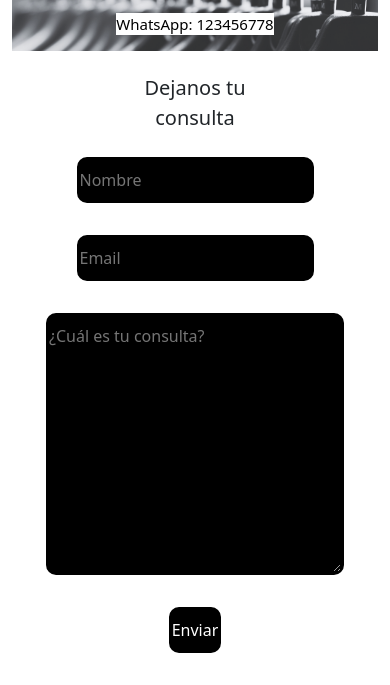
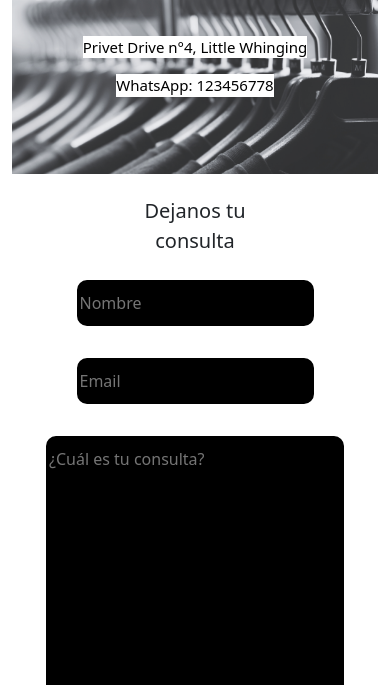
Before and after one commit to marimza/el-armario, a plain HTML site: page Secciones/contacto.html in a window 390 px wide. Shown: the part 82-767 px from the top of the page. Drawn offline with nearby package versions, Linux system fonts and the light colour scheme.

Commit message:
contacto1923

```diff
--- a/styles/style.css
+++ b/styles/style.css
@@ -170,7 +170,9 @@ footer {
     border-radius: 5px;
 
 }
-
+body {
+    overflow-x: hidden;
+}
 /* MEDIA QUERY */
 
 @media screen and (max-width: 768px) {
@@ -203,7 +205,8 @@ footer {
     }
 
     .izq {
-        width: 100%
+        width: 100%;
+        height: 200px;
 
     }
 
```
